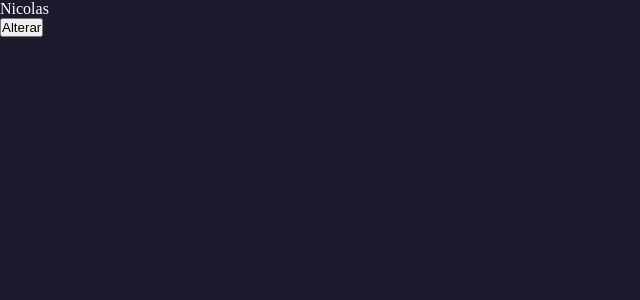
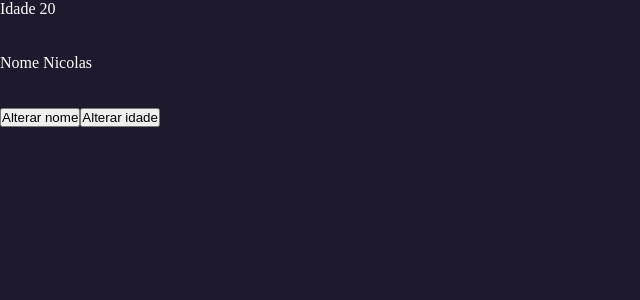
Before and after one commit to NicolasKonishi/Styled-components, a React (Create React App) app in the folder dio-clone/: page /teste in a window 1280 px wide. Shown: the top 300 px of the page, without its empty margins (0-640 px from the left). Built offline with nearby package versions, Linux system fonts and the light colour scheme.

Commit message:
Callback

```diff
--- a/dio-clone/src/pages/index.jsx
+++ b/dio-clone/src/pages/index.jsx
@@ -1,24 +1,44 @@
-import { useState, useEffect, useMemo } from "react";
+import { useState, useEffect, useMemo, useCallback } from "react";
 
 const Teste = () => {
+  const [age, setAge] = useState(20);
   const [name, setName] = useState("Nicolas");
 
   const handleChangeName = () => {
-    setName((prev) => (prev === "Nicolas" ? "Jao" : "Nicolas"));
+    setName((prev) => (prev === "Nicolas"? "Paulo" : "Nicolas"));
+  };
+
+  const handleChangeAge= () => {
+    setAge((prev) => (prev === 20? 21 : 20));
   };
 
   const calculo = useMemo(() => {
-    return 10*233
-}, []);
+    console.log("idade", age)
+    return 10*age;
+}, [age]);
+
+
+
+
+console.log("rendezirou", calculo);
+
 
   useEffect(() => {
+    handleChangeAge();
     handleChangeName();
+
   }, []);
 
   return (
     <div>
-      <p>{name}</p>
-      <button onClick={handleChangeName}>Alterar</button>
+      <p>Idade {age}</p>
+      <br /><br />
+      <p>Nome {name}</p>
+      <br /><br />
+
+      <button onClick={handleChangeName}>Alterar nome</button>
+      <button onClick={handleChangeAge}>Alterar idade</button>
+
     </div>
   );
 };
```
